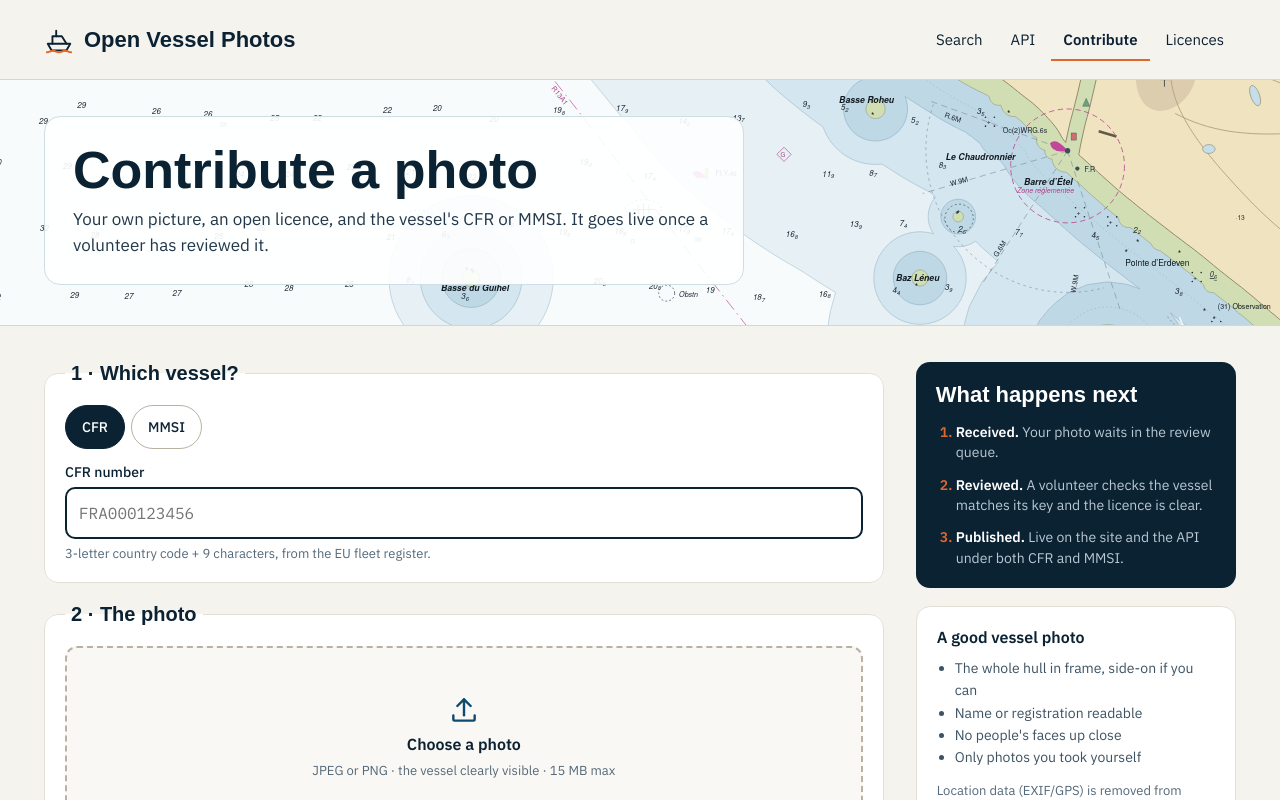
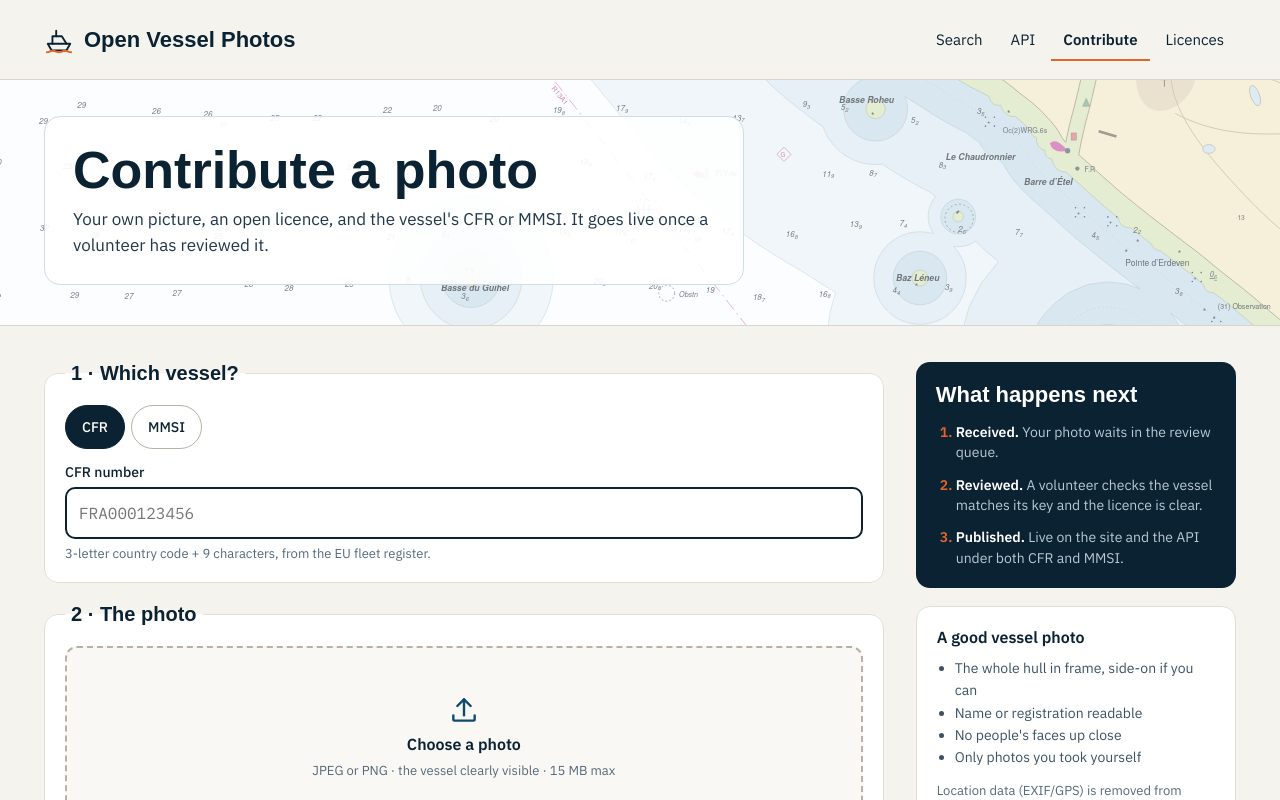
Before and after one commit to louptheron/openvesselphotos, a React (Vite) app in the folder frontend/: page /contribute in a window 1280 px wide. Shown: the top 800 px of the page. Built offline with nearby package versions, Linux system fonts and the light colour scheme.

Commit message:
Emphasize the vessels on the home chart
- White veil over the chart
- Larger cards with bigger photos and a deeper shadow, placed to stay visible
  on 1360 px wide screens
- White halos behind the vessel markers
- Remove the decorative boats, light sectors and restricted zone near the cards

```diff
--- a/frontend/src/components/Chart.tsx
+++ b/frontend/src/components/Chart.tsx
@@ -9,6 +9,8 @@ export function ChartSection({ children, overlay }: { children: ReactNode; overl
   return (
     <Wrapper>
       <img alt="" aria-hidden="true" src={chartUrl} />
+      {/* Fades the chart, so that the vessels drawn on it and the content stand out */}
+      <Veil />
       {overlay}
       {children}
     </Wrapper>
@@ -48,6 +50,12 @@ export function WaveDivider() {
   )
 }
 
+const Veil = styled.div`
+  position: absolute;
+  inset: 0;
+  background: rgba(255, 255, 255, 0.4);
+`
+
 const Wrapper = styled.div`
   position: relative;
   overflow: hidden;
--- a/frontend/src/features/Home/ChartVessels.tsx
+++ b/frontend/src/features/Home/ChartVessels.tsx
@@ -6,19 +6,25 @@ import { CHART_COLORS, COLORS } from '../../theme'
 import { getPhotoUrl, getVesselPath } from '../../utils/vesselKey'
 import { COMMONS_VESSELS } from './commonsVessels'
 
-/** Where the vessels sit on the chart (in its 1440×620 coordinates, before its 60 px offset), as in the mockup. */
+/**
+ * Where the vessels sit on the chart (in its 1440×620 coordinates, before its 60 px offset). The cards are larger than
+ * in the mockup and placed so that they stay visible on 1360 px wide screens, where the chart is cropped on the sides.
+ */
 const SPOTS = [
-  { boat: COLORS.ink, card: [1236, 228], heading: 225, line: [1236, 290], position: [1098, 312], sky: '#CFE0EA' },
+  { boat: COLORS.ink, card: [1130, 140], heading: 225, line: [1130, 262], position: [1098, 312], sky: '#CFE0EA' },
   {
     boat: CHART_COLORS.photoCount,
-    card: [968, 52],
+    card: [900, 40],
     heading: 305,
-    line: [968, 114],
+    line: [950, 192],
     position: [952, 232],
     sky: '#E6D9C6'
   },
   { boat: '#2D5B7A', card: [1070, 404], heading: 165, line: [1070, 466], position: [1012, 468], sky: '#D5E3DA' }
 ] as const
+
+/** Cards are drawn at 156×124 and scaled up, to give their photos more room. */
+const CARD_SCALE = 1.22
 
 type Card = {
   /** Shown in the bottom right corner */
@@ -69,7 +75,7 @@ export function ChartVessels({ vessels }: { vessels: VesselSummary[] }) {
     <svg aria-hidden="true" preserveAspectRatio="xMidYMid slice" viewBox="0 0 1440 620">
       <defs>
         <filter height="150%" id="cardShadow" width="140%" x="-20%" y="-20%">
-          <feDropShadow dx="0" dy="3" floodColor={COLORS.ink} floodOpacity="0.22" stdDeviation="4" />
+          <feDropShadow dx="0" dy="4" floodColor={COLORS.ink} floodOpacity="0.3" stdDeviation="5" />
         </filter>
       </defs>
       <g transform="translate(60 0)">
@@ -90,7 +96,9 @@ export function ChartVessels({ vessels }: { vessels: VesselSummary[] }) {
                 stroke={COLORS.ink}
                 strokeWidth="1.2"
               />
-              <circle cx={x} cy={y} fill="none" r="24" stroke={COLORS.accent} strokeWidth="2" />
+              {/* A halo detaches the vessel from the chart */}
+              <circle cx={x} cy={y} fill={COLORS.white} opacity="0.85" r="27" />
+              <circle cx={x} cy={y} fill="none" r="24" stroke={COLORS.accent} strokeWidth="2.5" />
               <g transform={`translate(${x} ${y}) rotate(${spot.heading})`}>
                 <path
                   d="M-5 14 L-14 46 M5 14 L14 46"
@@ -128,7 +136,7 @@ export function ChartVessels({ vessels }: { vessels: VesselSummary[] }) {
                 tabIndex={-1}
                 target={card.isExternal ? '_blank' : undefined}
               >
-                <g transform={`translate(${cardX} ${cardY})`}>
+                <g transform={`translate(${cardX} ${cardY}) scale(${CARD_SCALE})`}>
                   <rect fill={COLORS.white} filter="url(#cardShadow)" height="124" rx="10" width="156" />
                   <clipPath id={clipId}>
                     <rect height="74" rx="6" width="144" x="6" y="6" />
```
Also changed, not shown: frontend/src/assets/chart.svg.
